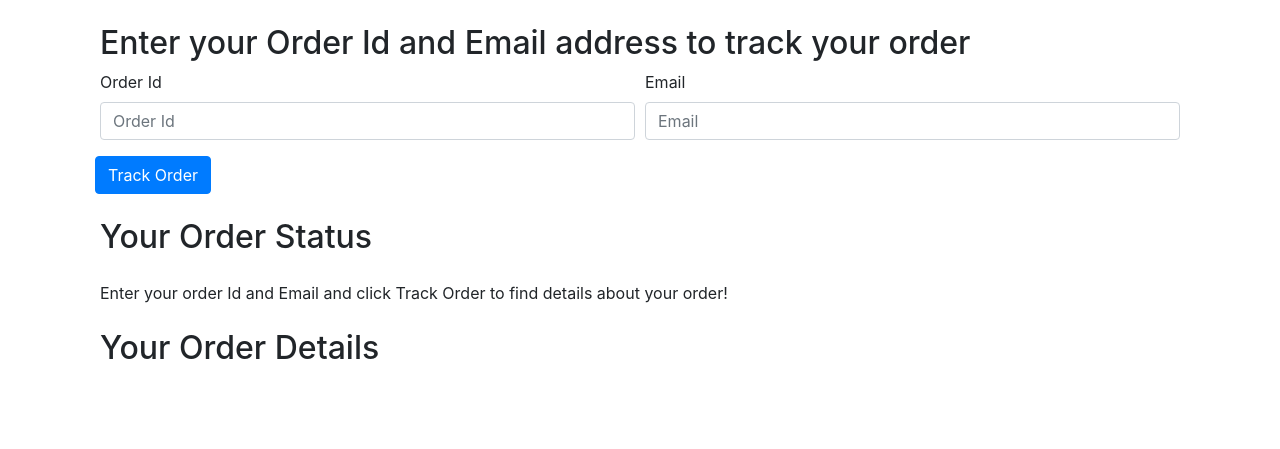
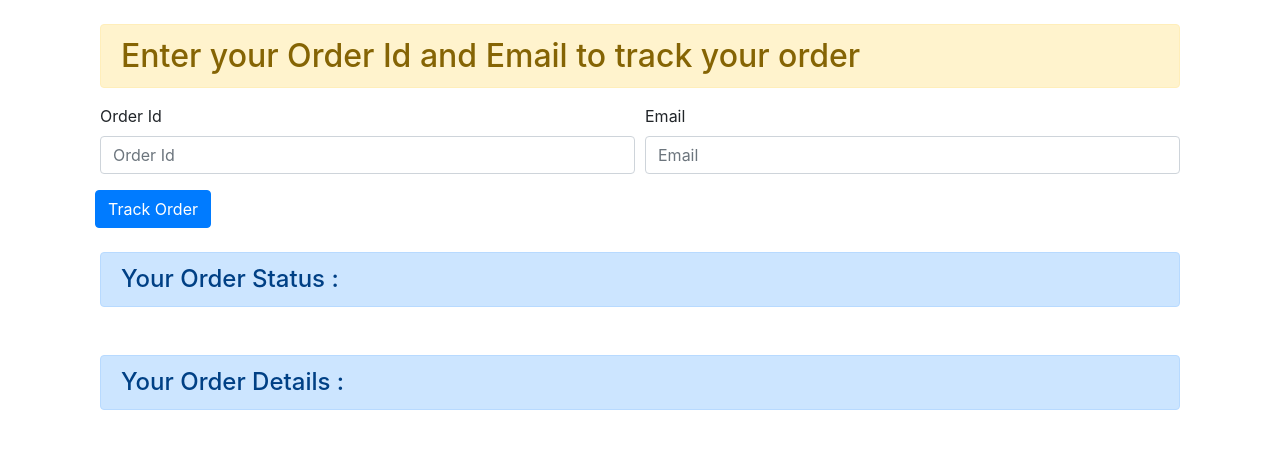
Before and after one commit to A-Wrong/MyShoppingCart, a Django app: template shop/templates/shop/tracker.html in a window 1280 px wide. Shown: the part 56-505 px from the top of the page. Run offline with Django 3.2, Linux system fonts and the light colour scheme; the template is opened without the code that fills it, so the values that code supplies are empty; parts of the project's set-up code (start-up, migrations or seed data) failed here and were passed over; some libraries are stand-ins or nearby versions.

Commit message:
Update tracker.html

```diff
--- a/shop/templates/shop/tracker.html
+++ b/shop/templates/shop/tracker.html
@@ -4,29 +4,27 @@
 
 <div class="container">
 	<div class="col my-4">
-		<h2>Enter your Order Id and Email address to track your order</h2>
+		<h2 class="alert alert-warning">Enter your Order Id and Email to track your order</h2>
 		<form method="post" action="#" id="trackerForm">{% csrf_token %}
 
 			<div class="form-row">
 				<div class="form-group col-md-6">
-					<label for="inputname">Order Id</label>
+					<label>Order Id</label>
 					<input type="text" class="form-control" id="orderId" name="orderId" placeholder="Order Id" required>
 					</div>
 					<div class="form-group col-md-6">
-						<label for="inputEmail4">Email</label>
+						<label>Email</label>
 						<input type="email" class="form-control" id="email" name="email" placeholder="Email" required>
 						</div>
 						<button type="submit" class="btn btn-primary">Track Order</button>
 					</div>
 				</div>
 				<div class="col my-4">
-					<h2>Your Order Status</h2>
+					<h4 class="alert alert-primary">Your Order Status :</h4>
 					<div class="my-4">
-						<ul class="list-group" id="items">
-                Enter your order Id and Email and click Track Order to find details about your order!
-            </ul>
+                        <ul class="list-group" id="items">
 					</div>
-					<h2>Your Order Details</h2>
+					<h4 class="alert alert-primary">Your Order Details :</h4>
 					<div class="my-4">
 						<ul class="list-group" id="citems"></ul>
 					</div>
```
